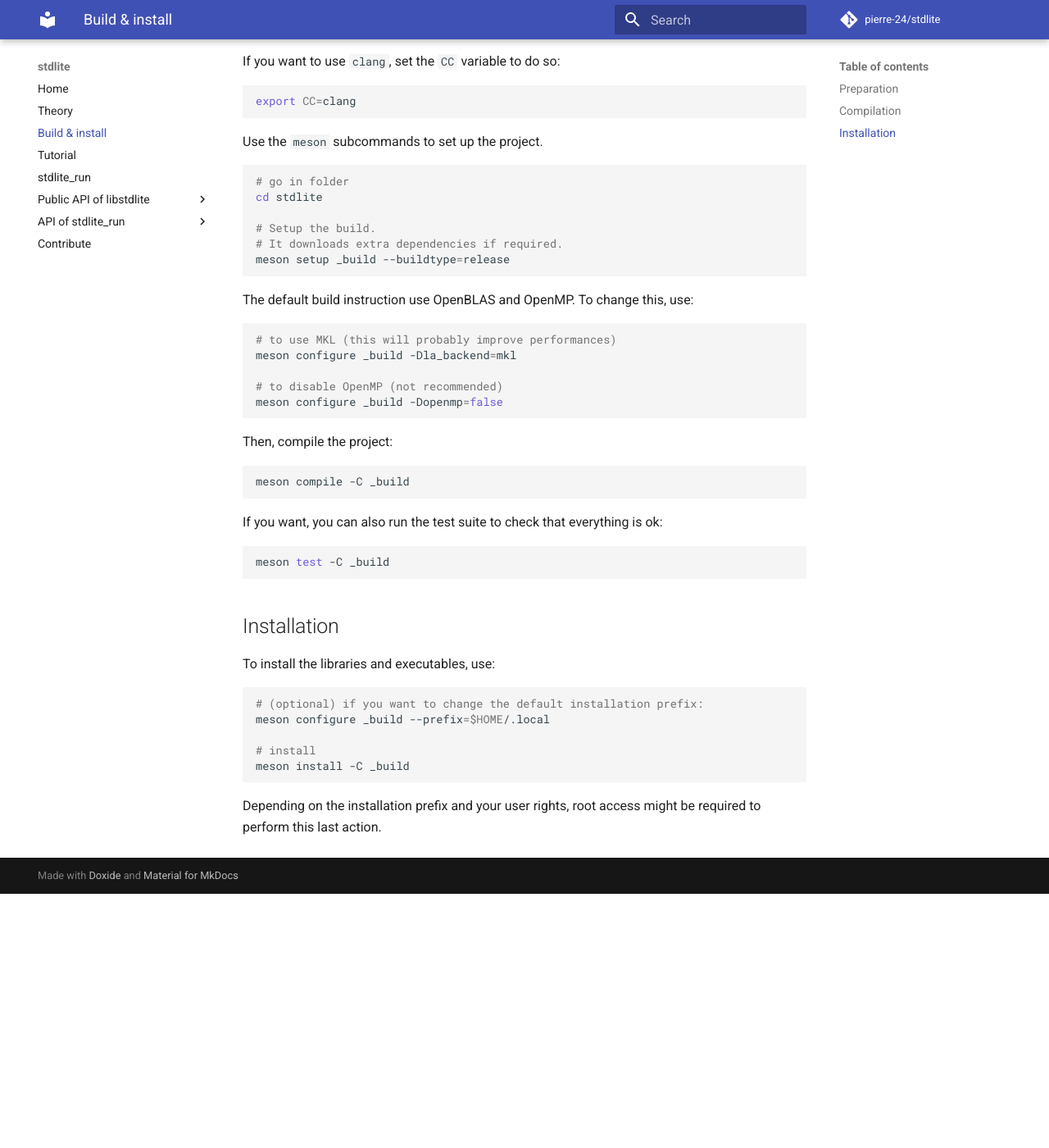
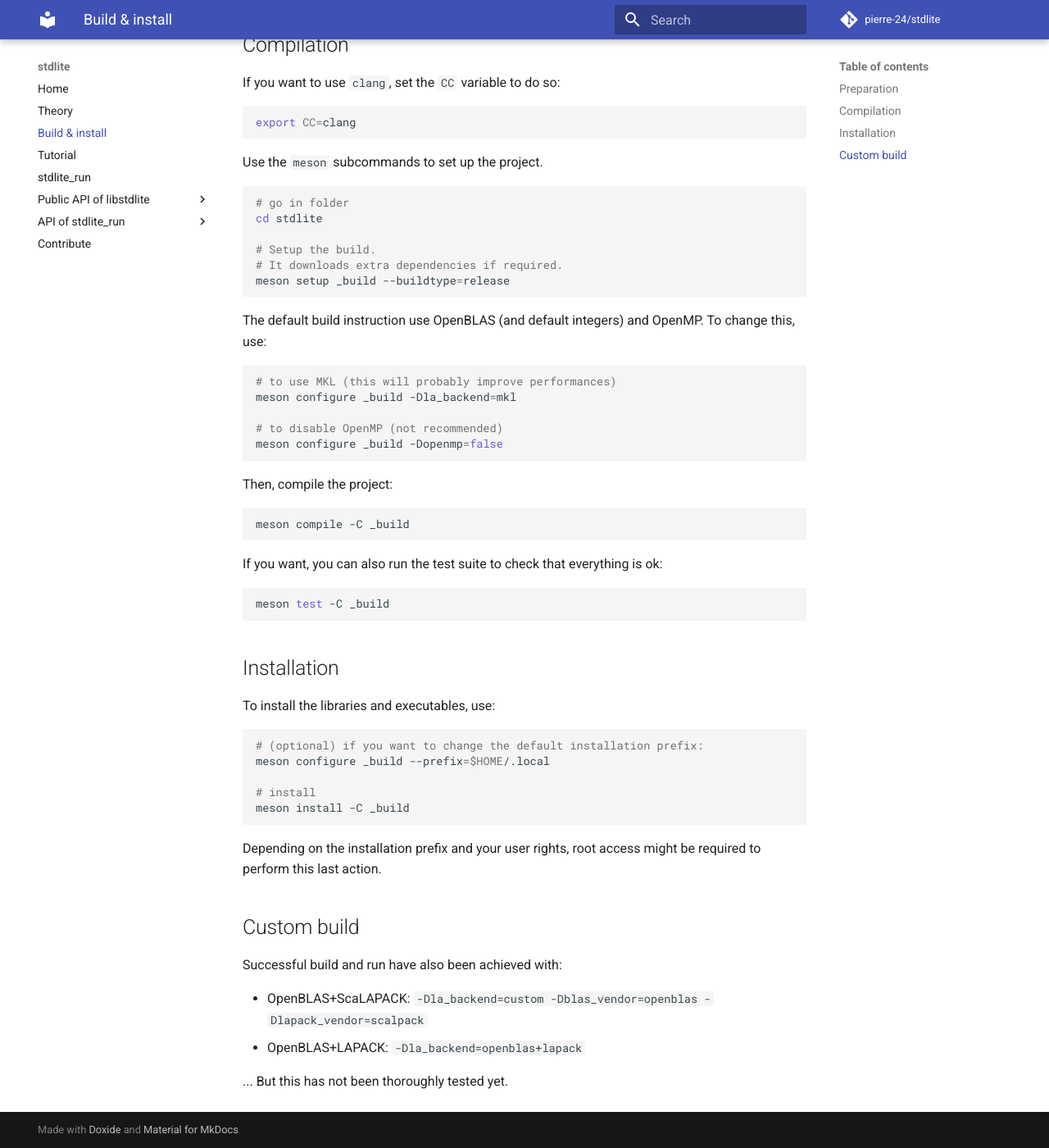
Before and after one commit to pierre-24/stdlite, an MkDocs documentation site: the page built from docs/build.md, in a window 1280 px wide and 1400 px high, scrolled down 757 px. Shown: the whole window at 82% size. Built offline with MkDocs 1.6.1 and Material for MkDocs 9.7.7, drawn with Linux system fonts in a browser that asks for light colours; comment, search, counter and statistics services are not loaded; before the commit the page ends 1847 px from its top, so only the background shows below that; some of the changed text lies outside the part shown.

Commit message:
custom build

````diff
--- a/docs/build.md
+++ b/docs/build.md
@@ -6,9 +6,8 @@ To build `stdlite` from its sources, you'll need:
 
 1. A C compiler. Currently, both GCC and [clang](https://clang.llvm.org/) are supported.
 2. The [Meson build system](https://github.com/mesonbuild/meson), with a backend (generally [ninja](https://github.com/ninja-build/ninja)). This is probably available in you package manager.
-3. A linear algebra backend which provides CBLAS and [LAPACKe](https://netlib.org/lapack/lapacke.html) interfaces for C. Currently, either [openblas](https://www.openblas.net/)+netlib Lapack(e) or [Intel MKL](https://en.wikipedia.org/wiki/Math_Kernel_Library) are supported. To install MKL, which seems to provide better performances, see, *e.g.*, [this link](https://www.intel.com/content/www/us/en/developer/tools/oneapi/onemkl-download.html). Since [LAPACKe is not yet suported by flexiblas](https://github.com/mpimd-csc/flexiblas/issues/2), this option is not available at the moment.
+3. A linear algebra backend which provides CBLAS and [LAPACKe](https://netlib.org/lapack/lapacke.html) interfaces for C. Currently, either [openblas64](https://www.openblas.net/)+Lapack(e) or [Intel MKL](https://en.wikipedia.org/wiki/Math_Kernel_Library) are supported. To install MKL, which seems to provide better performances, see, *e.g.*, [this link](https://www.intel.com/content/www/us/en/developer/tools/oneapi/onemkl-download.html). Since [LAPACKe is not yet suported by flexiblas](https://github.com/mpimd-csc/flexiblas/issues/2), this option is not available at the moment. While not supported yet, Scalapack might also be an option, [see below](#custom-build).
 4. The [HDF5 library](https://github.com/HDFGroup/hdf5) (and its headers), which is most probably available in your favorite distribution package manager.
-
 
 ??? note "Optional dependencies"
 
@@ -56,7 +55,7 @@ cd stdlite
 meson setup _build --buildtype=release
 ```
 
-The default build instruction use OpenBLAS and OpenMP. To change this, use:
+The default build instruction use OpenBLAS (and default integers) and OpenMP. To change this, use:
 ```bash
 # to use MKL (this will probably improve performances)
 meson configure _build -Dla_backend=mkl
@@ -90,3 +89,12 @@ meson install -C _build
 ```
 
 Depending on the installation prefix and your user rights, root access might be required to perform this last action.
+
+## Custom build
+
+Successful build and run have also been achieved with:
+
++ OpenBLAS+ScaLAPACK: `-Dla_backend=custom -Dblas_vendor=openblas -Dlapack_vendor=scalpack`
++ OpenBLAS+LAPACK: `-Dla_backend=openblas+lapack`
+
+... But this has not been thoroughly tested yet.
--- a/meson_options.txt
+++ b/meson_options.txt
@@ -3,7 +3,7 @@ option(
     'la_backend',
     type: 'combo',
     value: 'default',
-    choices: ['default', 'openblas', 'mkl', 'custom'],
+    choices: ['default', 'openblas+lapack', 'openblas64+lapack64', 'mkl', 'custom'],
     description : 'linear algebra backend'
 )
 
````
Also changed, not shown: 4 other files.
